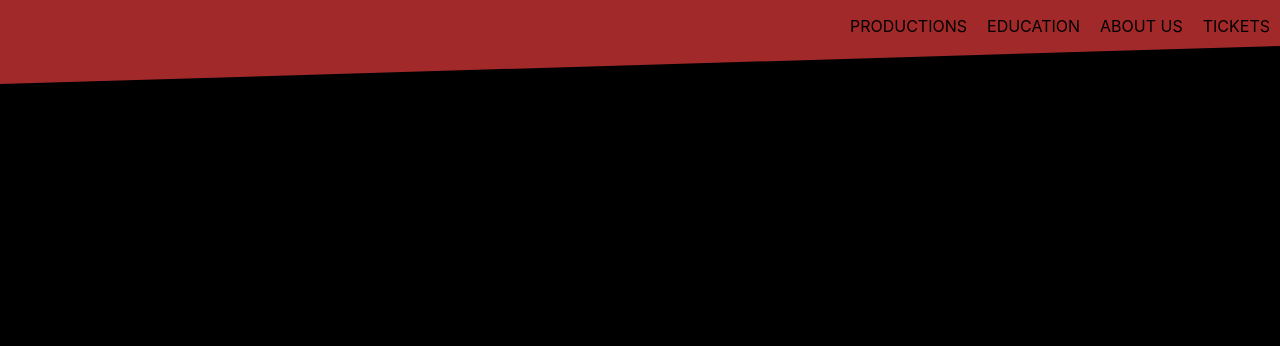
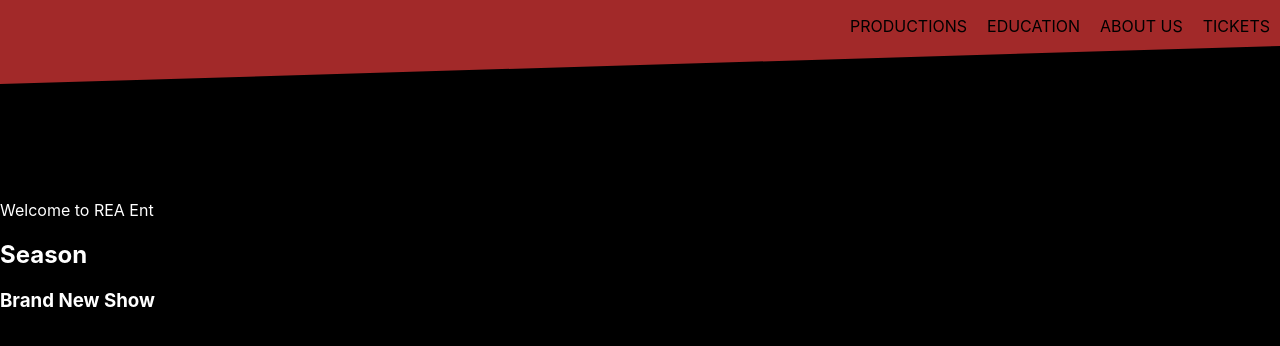
Before and after one commit to atariusarmstrong/rea_entertainment, a React (Create React App) app in the folder client/: page / in a window 1280 px wide. Shown: the top 346 px of the page. Built offline with nearby package versions, Linux system fonts and the light colour scheme.

Commit message:
made inital map of productionList

```diff
--- a/client/src/App.js
+++ b/client/src/App.js
@@ -1,14 +1,24 @@
 import React, { Component } from 'react';
 import './App.css';
 import Navbar from './components/Navbar';
+import Index from './components/Index';
 
 class App extends Component {
+  state = {
+    productionList:[{
+      title: "Brand New Show",
+      photoUrl: "https://images.unsplash.com/photo-1528392944531-e63de93f8751?ixlib=rb-1.2.1&ixid=eyJhcHBfaWQiOjEyMDd9&auto=format&fit=crop&w=1500&q=80",
+      startDate: "5/1/2020",
+      endDate: "5/17/2020",
+      description: "A very wild experience"
+    }]
+  }
   render() {
     return (
 
       <div>
         <Navbar/>
-
+        <Index productionList={this.state.productionList}/>
       </div>
     );
   }
--- /dev/null
+++ b/client/src/components/Index.js
@@ -0,0 +1,24 @@
+import React, { Component } from 'react';
+
+class Index extends Component {
+    render() {
+        return (
+            <div>
+                Welcome to REA Ent
+
+                <h2>Season</h2>
+                {this.props.productionList.map((production, i) => {
+                    return (
+                        <div key={i}>
+                            <h3>{production.title}</h3>
+                        </div>
+                    )
+                })}
+
+
+            </div>
+        );
+    }
+}
+
+export default Index;
```
